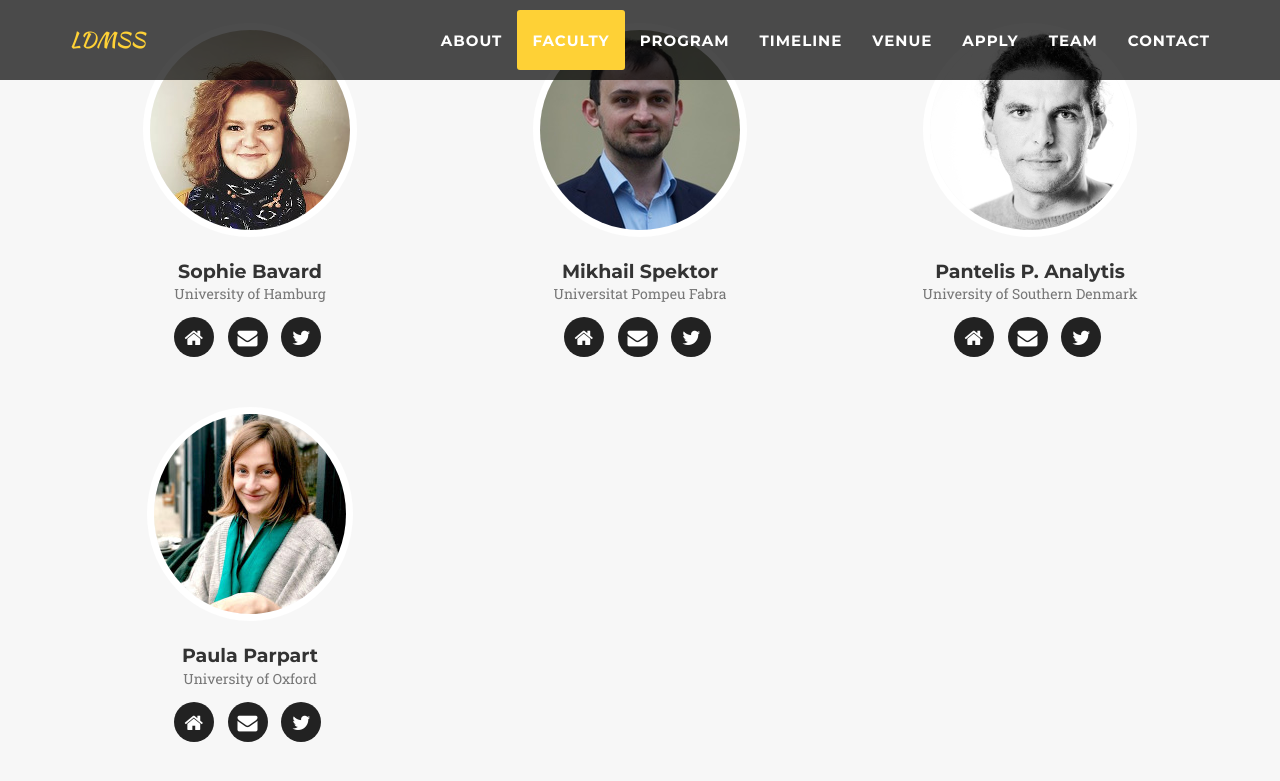
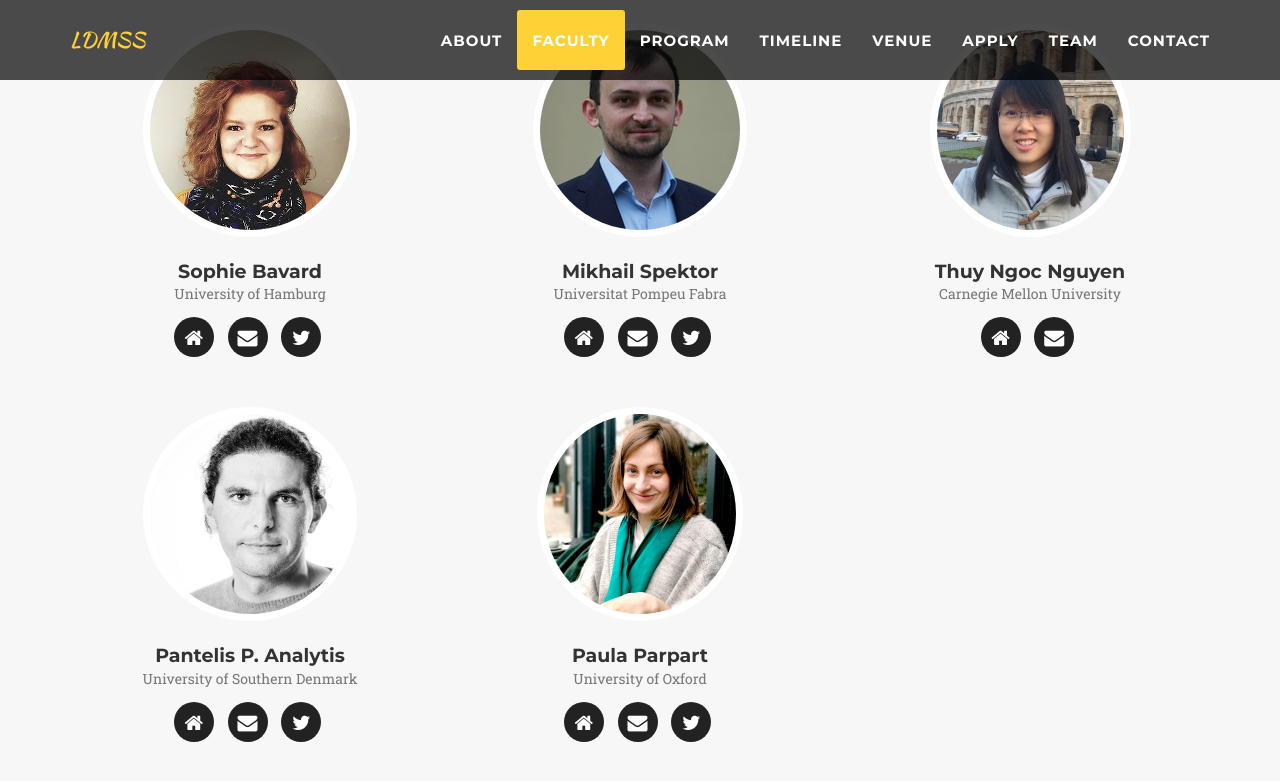
Before and after one commit to ldmss/ldmss.github.io, a Jekyll site: the page built from index.html, in a window 1280 px wide and 900 px high, scrolled down 2740 px. Shown: the top 781 px of the window. Built offline with Jekyll 4.4.1, drawn with Linux system fonts in a browser that asks for light colours; some web fonts are replaced.

Commit message:
added ngoc

```diff
--- a/_config.yml
+++ b/_config.yml
@@ -136,6 +136,14 @@ faculty:
       url: mailto:mikhail.spektor@upf.edu
     - title: twitter
       url: https://twitter.com/SpektorMikhail
+- name: Thuy Ngoc Nguyen
+  pic: 19
+  position: Carnegie Mellon University
+  social:
+    - title: home
+      url: https://ngocntkt.github.io/
+    - title: envelope
+      url: mailto:ngocnt@cmu.edu
 - name: Pantelis P. Analytis
   pic: 2
   position: University of Southern Denmark
```
Also changed, not shown: img/faculty/19.jpg (added).
